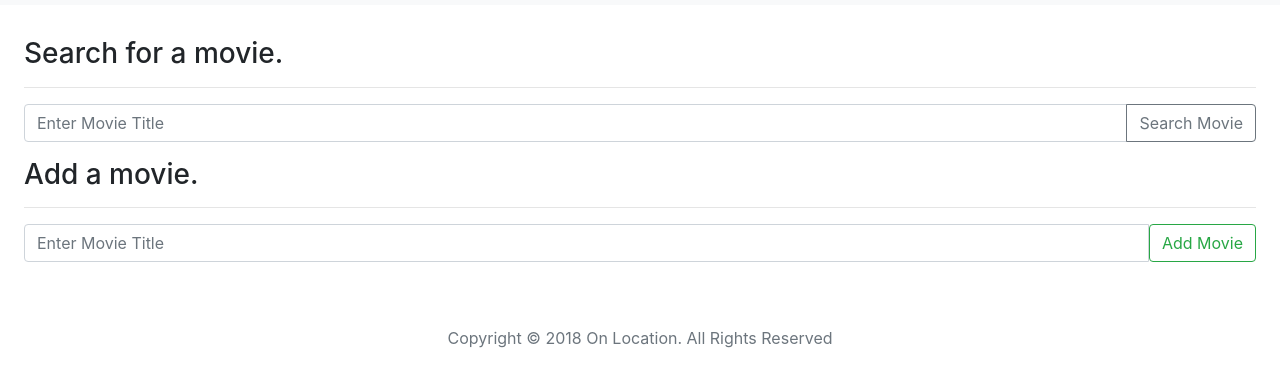
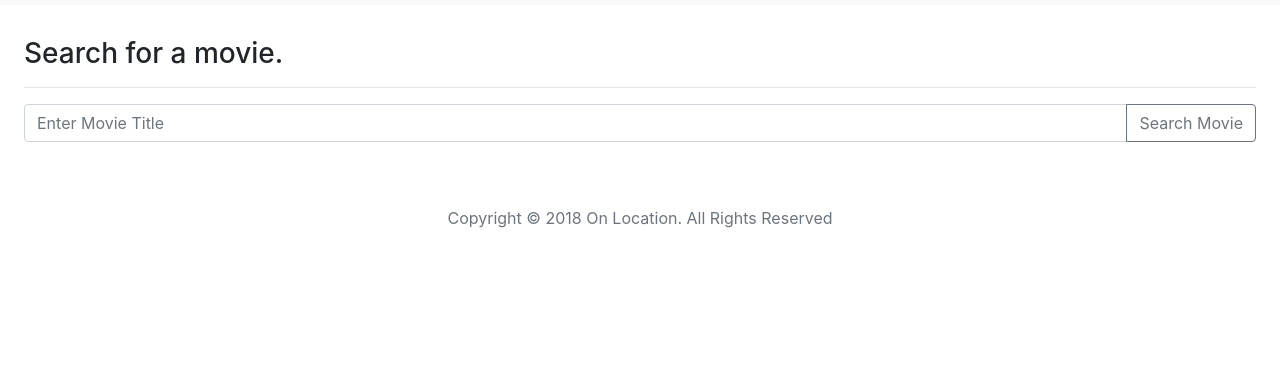
Before and after one commit to wsparsons/on-location-frontend, a website with bundled scripts: page index.html in a window 1280 px wide. Shown: the part 65-452 px from the top of the page. Built offline with nearby package versions, Linux system fonts and the light colour scheme; files whose address does not match are found by name.

Commit message:
first round movie seaching and render working, a bit buggy.

```diff
--- a/index.html
+++ b/index.html
@@ -39,8 +39,9 @@
   </div>
 
   <main>
-    <div class="container-fluid">
-      <div class="row">
+
+    <div class="container-fluid" id="searchbar">
+      <!-- <div class="row">
         <div class="col p-4">
           <h3>Search for a movie.</h3>
           <hr>
@@ -58,7 +59,7 @@
             <button class="btn btn-outline-success my-2 my-sm-0" href="#search" type="submit">Add Movie</button>
           </form>
         </div>
-      </div>
+      </div> -->
     </div>
 
     <div class="container-fluid" id="allMoviesCardContainer">
--- a/src/main.js
+++ b/src/main.js
@@ -1,4 +1,5 @@
 window.baseURL = 'http://localhost:5000'
+const search = require('./render/search')
 
 const loginButton = document.getElementById('login-button')
 const registerButton = document.getElementById('register-button')
@@ -23,6 +24,9 @@ function homeView () {
     // } else {
     //     // renderHome(userId)
     // }
+
+
+    search.renderSearchBar()
 
 }
 
--- a/src/render/home.js
+++ b/src/render/home.js
@@ -1,5 +1,6 @@
 const templates = require('../templates/templates')
 const moment = require('moment')
+
 
 function allMovies() {
   axios.get(`${baseURL}/api/movies`)
@@ -12,7 +13,6 @@ function allMovies() {
 
 function renderAllMovie(movies) {
   let accumulator = ''
-
   movies.forEach(movie => {
     let createdTime = moment(movie.created_at).toNow(true)
     let updatedTime = moment(movie.updated_at).toNow(true)
@@ -37,7 +37,6 @@ function oneMovie(movieId) {
   axios.get(`${baseURL}/api/movies/${movieId}`)
     .then(response => {
       let movieInfo = response.data.data[0]
-      console.log(movieInfo);
       renderOneMovie(movieInfo)
     })
 }
@@ -49,5 +48,6 @@ function renderOneMovie(movie) {
 
 
 module.exports = {
-  allMovies
+  allMovies,
+  renderAllMovie
 }
--- /dev/null
+++ b/src/render/search.js
@@ -0,0 +1,25 @@
+const searchTarget = document.getElementById('searchbar')
+const templates = require('../templates/templates')
+const request = require('../requests/search.js')
+
+function renderSearchBar() {
+
+searchTarget.innerHTML = templates.searchBar()
+
+const searchButton = document.getElementById('searchMovieDB')
+const searchMovieTitle = document.getElementById('searchMovieTitle')
+
+searchButton.addEventListener('click',() => {
+  request.localSearch(searchMovieTitle.value)
+
+})
+
+}
+
+function renderOmdbSearch() {
+}
+
+module.exports = {
+  renderSearchBar,
+  renderOmdbSearch
+}
--- /dev/null
+++ b/src/requests/search.js
@@ -0,0 +1,22 @@
+const renderAllMovie = require('../render/home').renderAllMovie
+
+
+
+function localSearch(movieTitle) {
+
+  return axios.get(`${baseURL}/api/movies/search?title=${movieTitle}`)
+    .then(
+      response => {
+        renderAllMovie(response.data.data)
+      }
+    )
+}
+
+function omdbSearch() {
+
+}
+
+module.exports = {
+  localSearch,
+  omdbSearch
+}
--- a/src/templates/templates.js
+++ b/src/templates/templates.js
@@ -96,11 +96,47 @@ const movieInfoTemplate = (movieInfo) => {
     </div>`
 }
 
+const searchBar = () => {
+  return `
+  <div class="row">
+    <div class="col p-4">
+      <h3>Search for a movie.</h3>
+      <hr>
+      <div class="input-group mb-3">
+        <input id="searchMovieTitle" type="search" class="form-control" placeholder="Enter Movie Title" aria-label="Movie Title" aria-describedby="button-search">
+        <div class="input-group-append">
+          <a id="searchMovieDB" class="btn btn-outline-secondary" href="/#search">Search Movie</a>
+        </div>
+      </div>
+    </div>
+  </div>
+  `
+}
+
+const omdbBar = () => {
+  return `
+  <div class="row">
+    <div class="col p-4">
+      <h3>Add a movie from OMDB.</h3>
+      <hr>
+      <div class="input-group mb-3">
+        <input type="search" class="form-control" placeholder="Enter Movie Title" aria-label="Movie Title" aria-describedby="button-search">
+        <div class="input-group-append">
+          <a class="btn btn-outline-primary" href="/#search">Search Movie</a>
+        </div>
+      </div>
+    </div>
+  </div>
+  `
+}
+
 module.exports = {
   loginTemplate,
   registerTemplate,
   loginAlertTemplate,
   registerAlertTemplate,
   movieCardTemplate,
-  movieInfoTemplate
+  movieInfoTemplate,
+  searchBar,
+  omdbBar
 }
```
